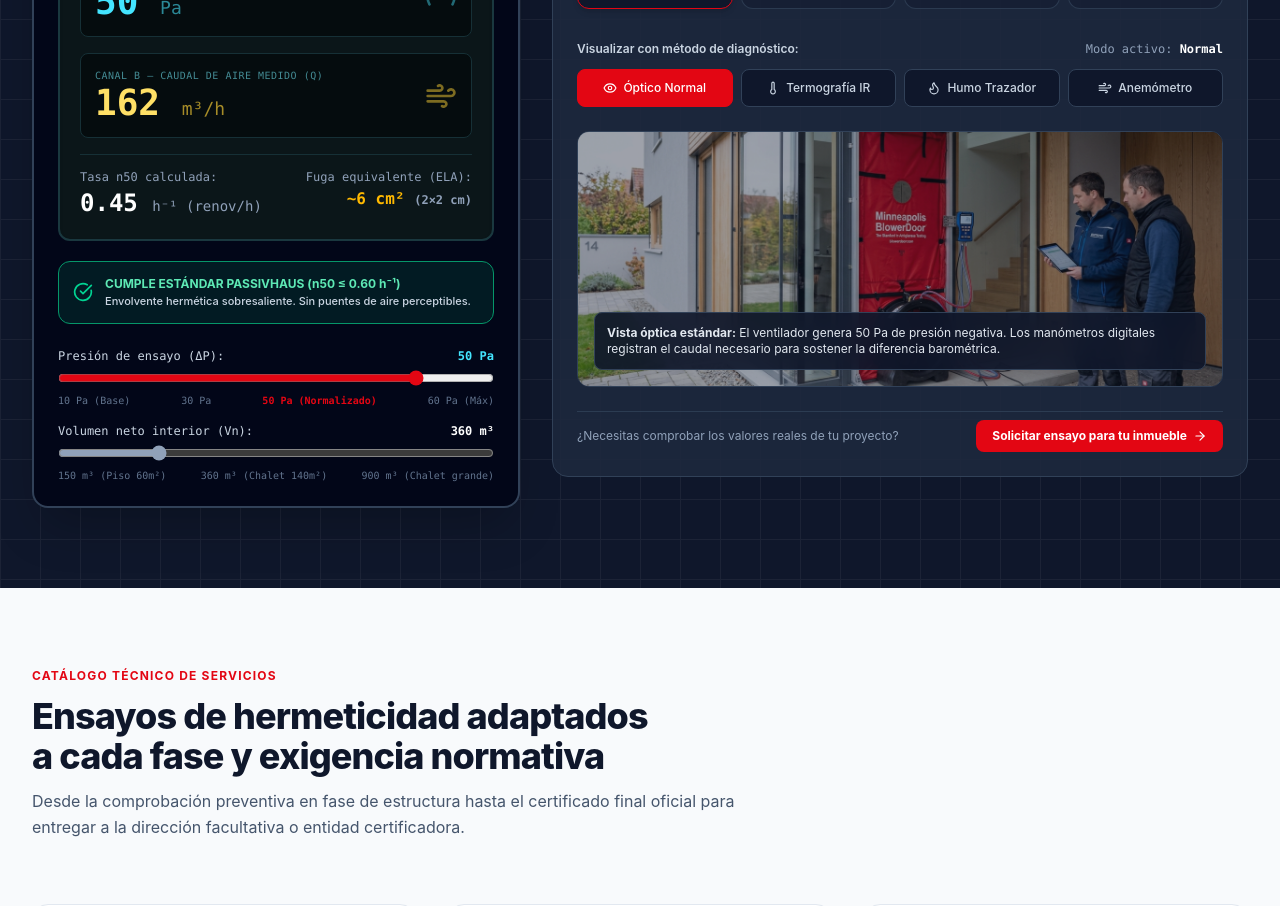
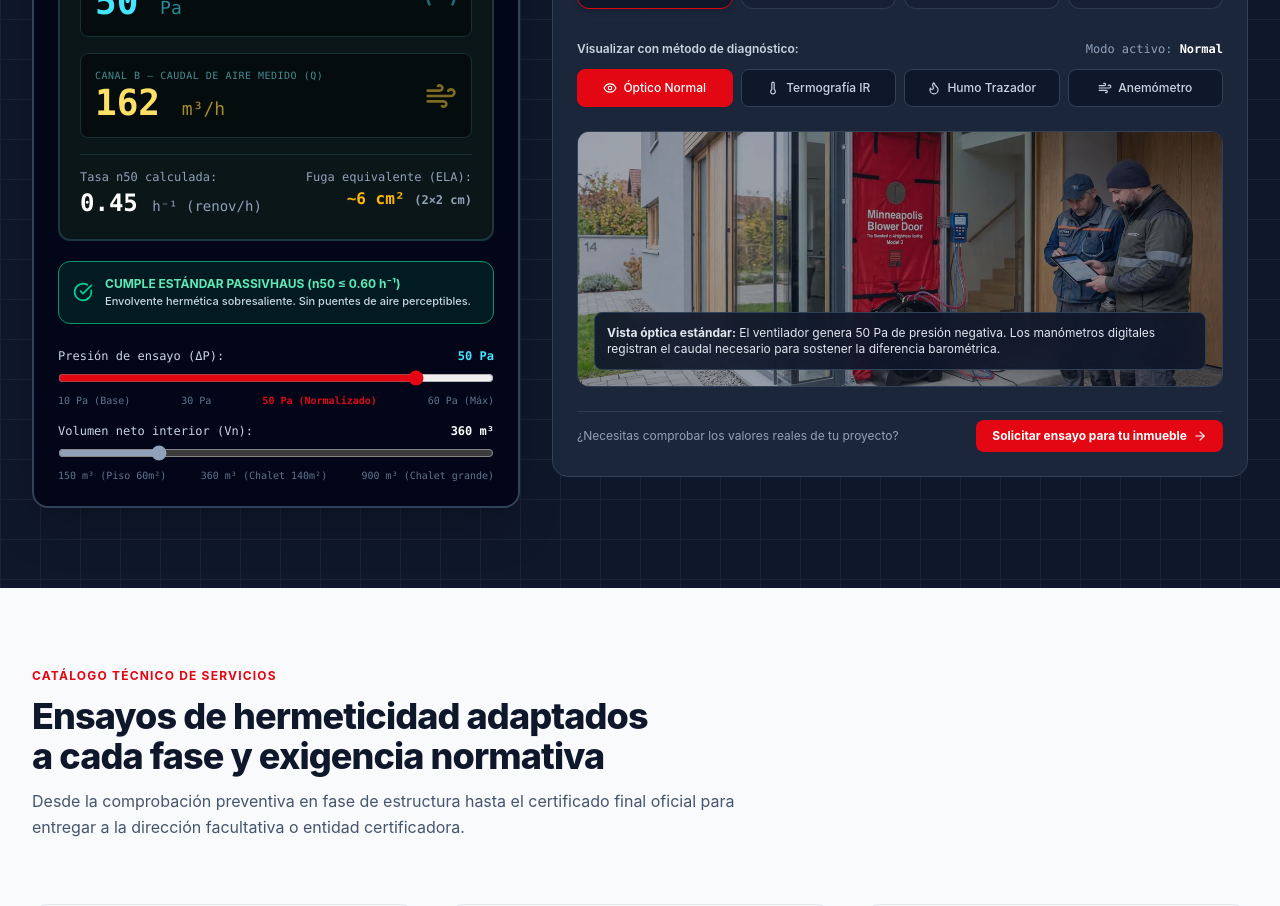
Before and after one commit to janxes/n50, a React (Vite) app: page / in a window 1280 px wide. Shown: the part 2640-3546 px from the top of the page. Built offline with nearby package versions, Linux system fonts and the light colour scheme.

Commit message:
feat: update blower door image to webp
Replace the previous JPEG image with a new, optimized WebP version of the Minneapolis BlowerDoor Model 3 to improve site performance and accuracy.

```diff
--- a/src/components/ManometerSimulator.tsx
+++ b/src/components/ManometerSimulator.tsx
@@ -319,8 +319,8 @@ export const ManometerSimulator: React.FC<SimulatorProps> = ({ onGoToContact })
               {activeMode === 'normal' && (
                 <div className="relative w-full h-full">
                   <img
-                    src="/images/blowerdoor_fan_door.jpg"
-                    alt="Visión normal del equipo en funcionamiento"
+                    src="/images/blower_door_model3_web_optimizada.webp"
+                    alt="Minneapolis BlowerDoor Modelo 3 en funcionamiento"
                     className="w-full h-full object-cover"
                     referrerPolicy="no-referrer"
                   />
```
Also changed, not shown: public/images/blower_door_model3_web_optimizada.webp (added).
